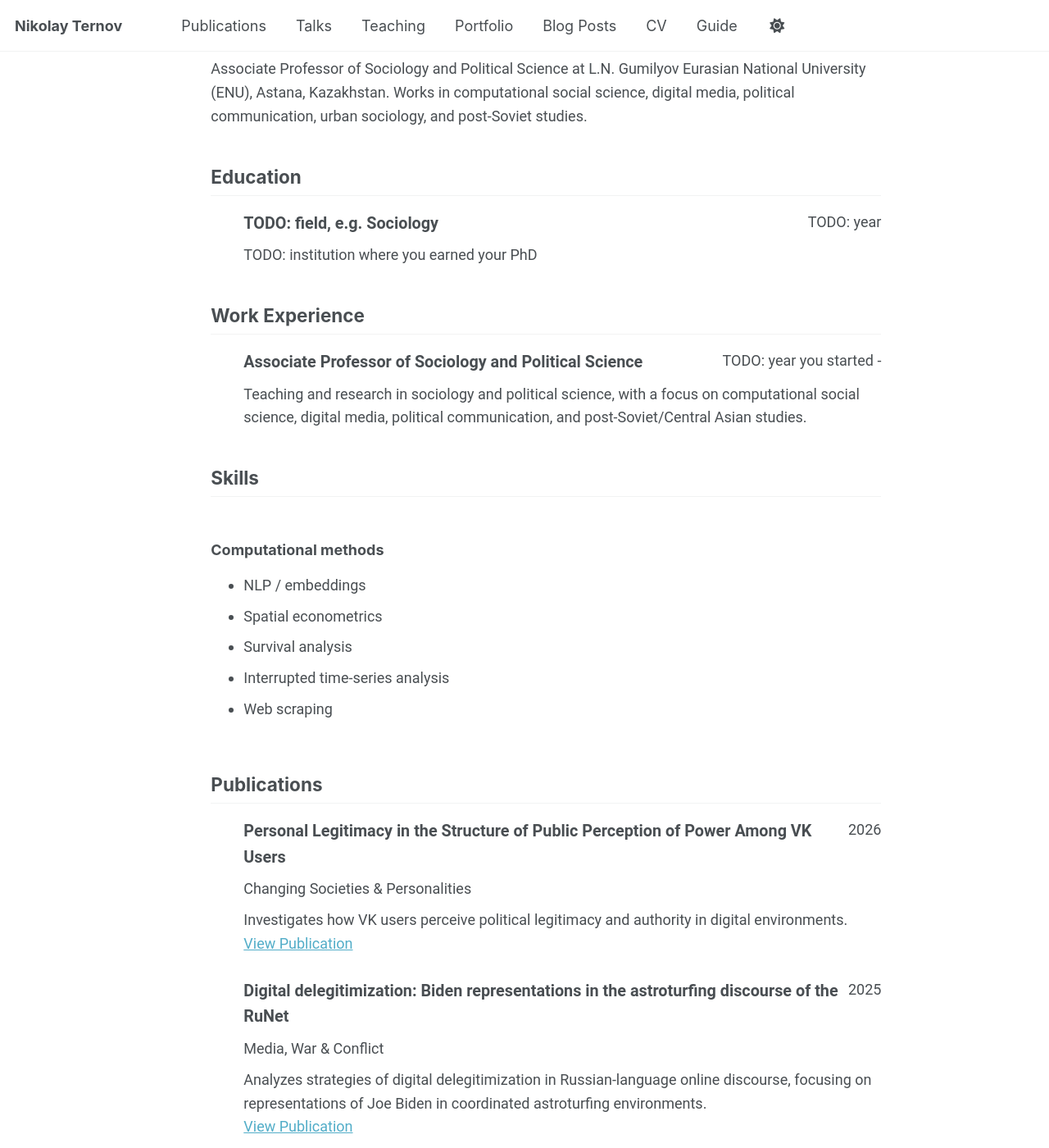
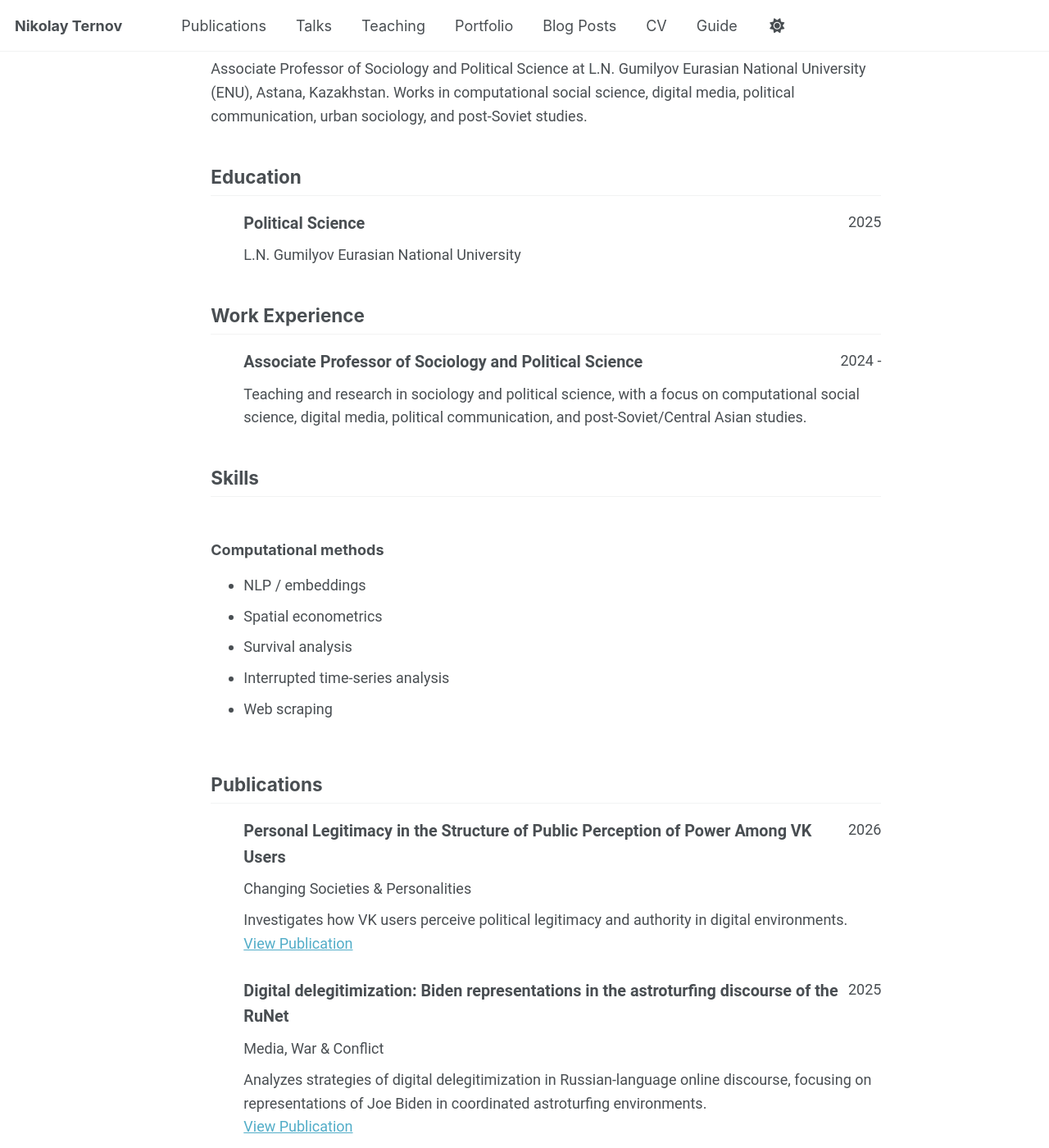
Before and after one commit to NikolayTernov/NikolayTernov.github.io, a Jekyll site: the page built from _pages/cv-json.md, in a window 1280 px wide and 1400 px high, scrolled down 376 px. Shown: the whole window at 82% size. Built offline with Jekyll 4.4.1, drawn with Linux system fonts in a browser that asks for light colours; a script bundle is joined from its source files by our own code; library files that are not in the unit come from our copies; some of the changed text lies outside the part shown.

Commit message:
Update cv.json

```diff
--- a/_data/cv.json
+++ b/_data/cv.json
@@ -45,7 +45,7 @@
       "name": "L.N. Gumilyov Eurasian National University (ENU)",
       "position": "Associate Professor of Sociology and Political Science",
       "url": "",
-      "startDate": "TODO: year you started",
+      "startDate": "2024",
       "endDate": "",
       "summary": "Teaching and research in sociology and political science, with a focus on computational social science, digital media, political communication, and post-Soviet/Central Asian studies.",
       "highlights": []
@@ -53,11 +53,11 @@
   ],
   "education": [
     {
-      "institution": "TODO: institution where you earned your PhD",
-      "area": "TODO: field, e.g. Sociology",
+      "institution": "L.N. Gumilyov Eurasian National University",
+      "area": "Political Science",
       "studyType": "PhD",
-      "startDate": "",
-      "endDate": "TODO: year",
+      "startDate": "2021",
+      "endDate": "2025",
       "gpa": null,
       "courses": []
     }
@@ -87,10 +87,10 @@
       "summary": "Analyzes strategies of digital delegitimization in Russian-language online discourse, focusing on representations of Joe Biden in coordinated astroturfing environments."
     },
     {
-      "name": "TODO: exact title (Telegram channels / January 2022 protests)",
+      "name": "The sociopolitical January 2022 protests in Kazakhstan’s Telegram channels: Agenda interception)",
       "publisher": "Global Perspectives",
       "releaseDate": "2024-01-01",
-      "website": "TODO: DOI link",
+      "website": "https://doi.org/10.1525/gp.2024.120497",
       "summary": "Examines Telegram channels and political communication during the January 2022 protests in Kazakhstan."
     },
     {
@@ -118,7 +118,7 @@
       "name": "TODO: exact title of the Nova Science monograph",
       "publisher": "Nova Science Publishers",
       "releaseDate": "2024-01-01",
-      "website": "TODO: link",
+      "website": "https://novapublishers.com/shop/nationalism-past-present-and-future/",
       "summary": "Scopus-indexed monograph."
     }
   ],
```
